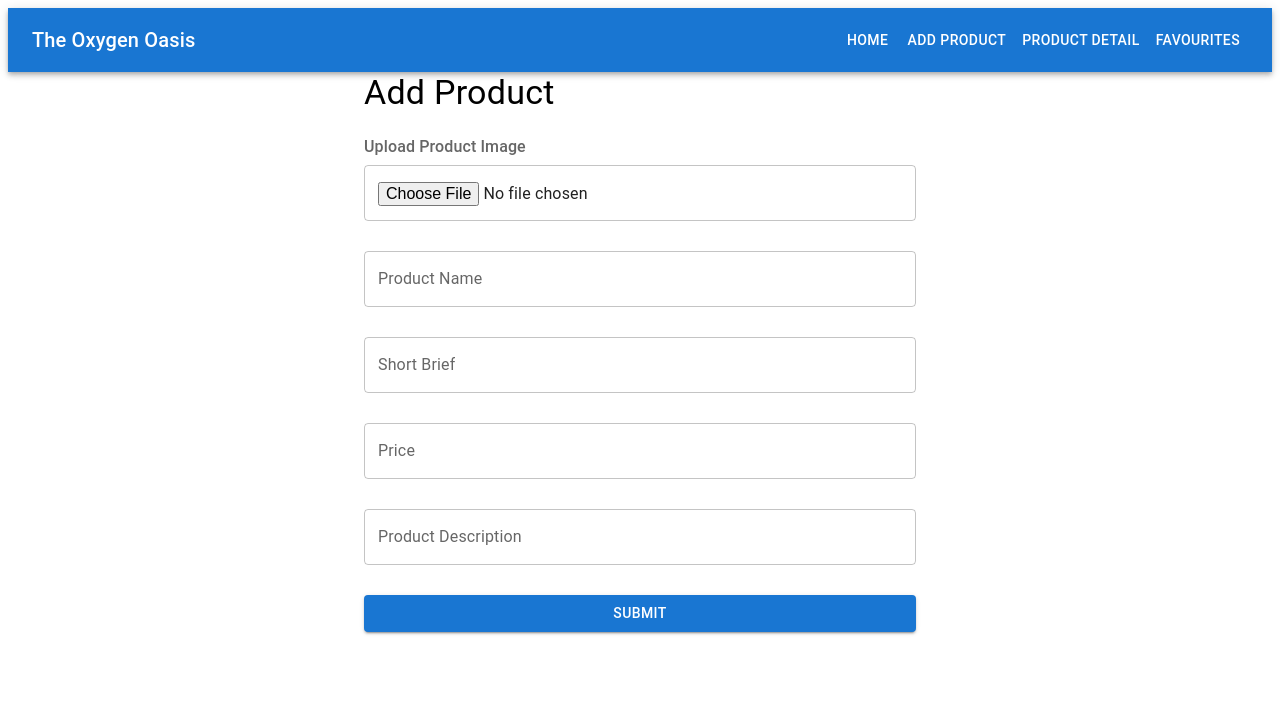
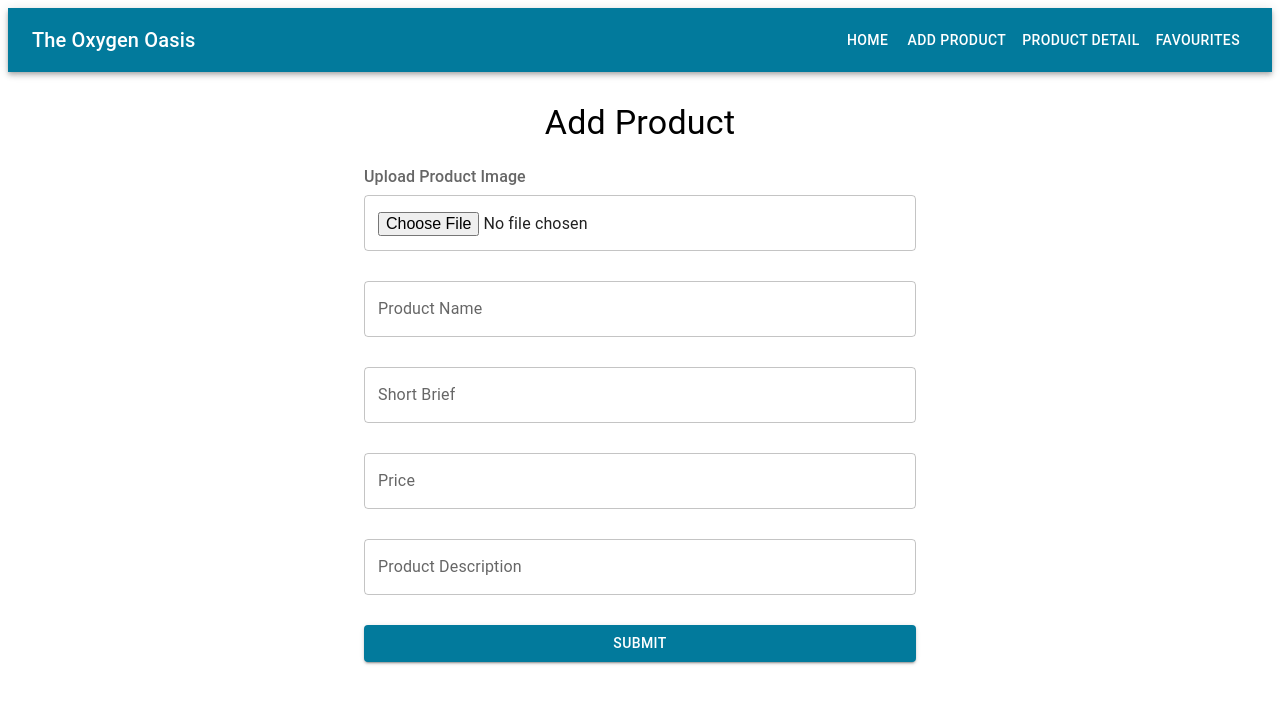
Before and after one commit to shellythedesigner/my-product-inventory, a React (Vite) app: page /AddProduct in a window 1280 px wide. Shown: the top 704 px of the page. Built offline with nearby package versions, Linux system fonts and the light colour scheme.

Commit message:
color change

```diff
--- a/src/components/Navbar.tsx
+++ b/src/components/Navbar.tsx
@@ -3,7 +3,7 @@ import { AppBar, Toolbar, Typography, Button } from "@mui/material";
 
 const Navbar = () => {
   return (
-    <AppBar position="static">
+    <AppBar position="static" sx={{ backgroundColor: "#027a9c" }}>
       <Toolbar>
         <Typography variant="h6" component="div" sx={{ flexGrow: 1 }}>
           The Oxygen Oasis
--- a/src/components/ProductCard.tsx
+++ b/src/components/ProductCard.tsx
@@ -27,11 +27,11 @@ export default function ProductCard({
     <Box>
       <Card
         sx={{
-          width: "300px",
+          width: "280px",
           margin: "20px",
         }}
       >
-        <CardMedia sx={{ height: 200 }} image={imageUrl} title={productName} />
+        <CardMedia sx={{ height: 150 }} image={imageUrl} title={productName} />
         <CardContent>
           <Typography gutterBottom variant="h5" component="div">
             {productName}
@@ -47,7 +47,9 @@ export default function ProductCard({
           <IconButton aria-label="add to favorites">
             <FavoriteIcon />
           </IconButton>
-          <Button size="small">More Information</Button>
+          <Button size="small" sx={{ color: "#027a9c" }}>
+            More Information
+          </Button>
         </CardActions>
       </Card>
     </Box>
--- a/src/pages/AddProduct.tsx
+++ b/src/pages/AddProduct.tsx
@@ -44,12 +44,14 @@ const AppProduct = () => {
         sx={{
           display: "flex",
           flexDirection: "column",
+          marginTop: "30px",
         }}
       >
         <Typography
           variant="h4"
           component="h2"
           gutterBottom
+          align="center"
           sx={{ marginBottom: "20px" }}
         >
           Add Product
@@ -134,7 +136,15 @@ const AppProduct = () => {
           sx={{ marginBottom: "30px" }}
         />
 
-        <Button variant="contained" color="primary" type="submit">
+        <Button
+          variant="contained"
+          color="primary"
+          type="submit"
+          sx={{
+            backgroundColor: "#027a9c",
+            "&:hover": { backgroundColor: "#00566e" },
+          }}
+        >
           Submit
         </Button>
       </Box>
--- a/src/pages/Home.tsx
+++ b/src/pages/Home.tsx
@@ -1,20 +1,26 @@
 import ProductCard from "../components/ProductCard";
 import products from "../data/products.json";
-import Box from "@mui/material/Box";
+import { Box, Grid, Typography } from "@mui/material";
 
 const Home = () => {
   const productsArray = products.products.data.items;
   return (
-    <>
     <Box
       sx={{
+        width: "100%",
         display: "flex",
-          flexDirection: "row",
-          justifyContent: "flex-start",
-          width: "100%",
+        justifyContent: "center",
+        alignItems: "center",
+        flexDirection: "column",
+        marginTop: "30px",
       }}
     >
+      <Typography variant="h4" component="h2" gutterBottom>
+        Product List
+      </Typography>
+      <Grid container justifyContent="center" maxWidth="1200px" margin="auto">
         {productsArray.map((product) => (
+          <Grid item xs={12} sm={6} md={4} lg={3} key={product.id}>
             <ProductCard
               // key={products.id}
               imageUrl={product.imageUrl}
@@ -22,19 +28,11 @@ const Home = () => {
               price={product.price}
               brief={product.brief}
             />
-
-          /* <ProductCard
-        imageUrl="https://www.cookmuseum.org/wp-content/uploads/2020/09/air-image-cropped.jpg"
-        productName="Canada Air"
-        price="99999"
-        brief="A breath of fresh, 100% Nature."
-      /> */
+          </Grid>
         ))}
+      </Grid>
     </Box>
-    </>
   );
 };
 
 export default Home;
-// Display a list of products  (name, description, price, image) card
-// which has a button for adding to favourite and view details.
```
Lines whose indentation alone changed are shown as unchanged.
